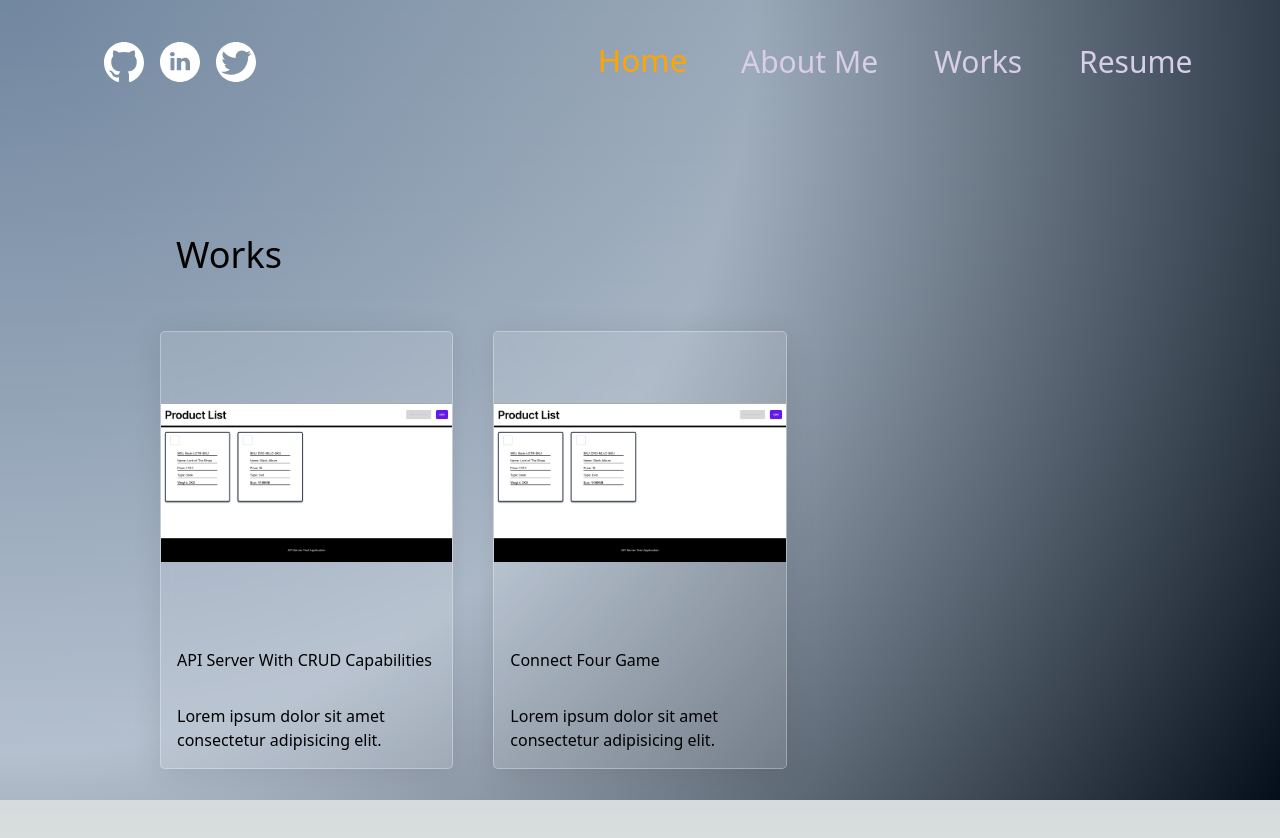
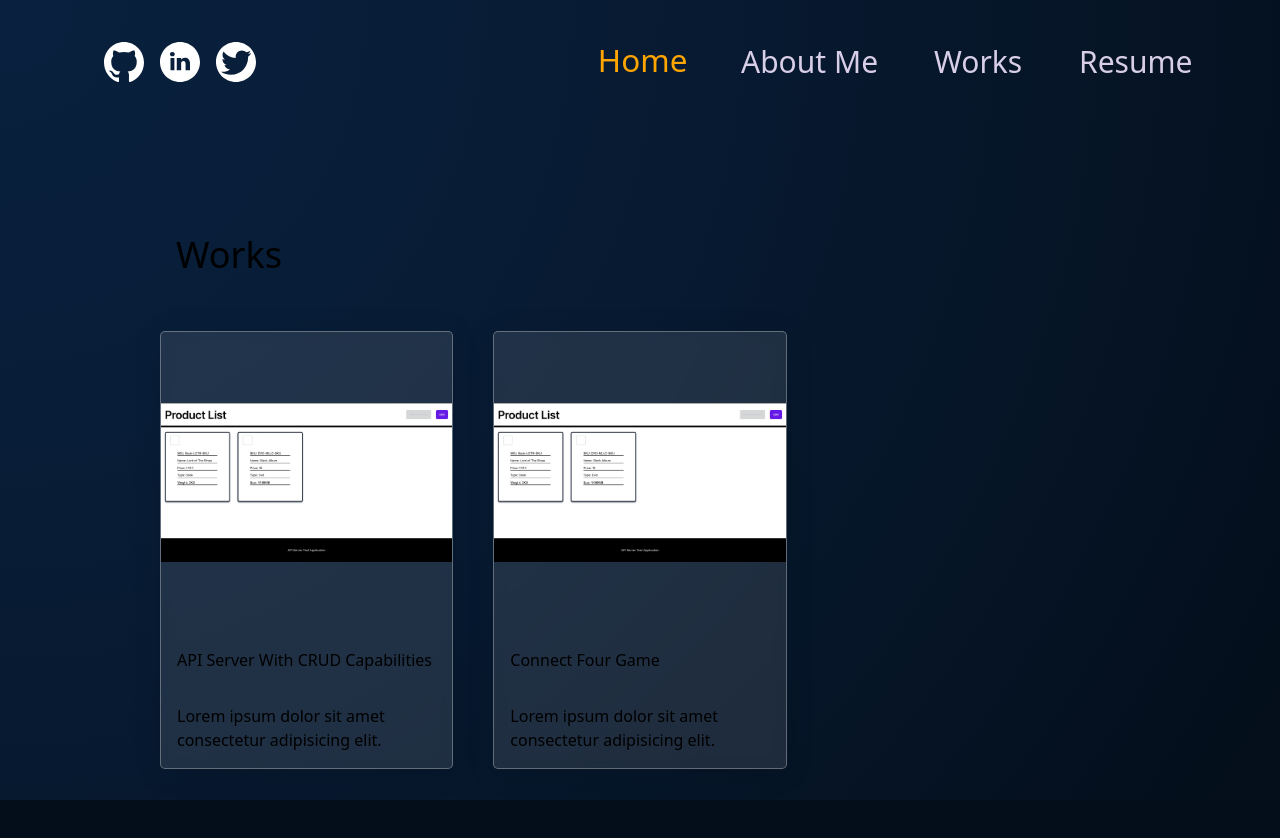
Before and after one commit to KBerkeYilmaz/personal-page, a Next.js app: page /works in a window 1280 px wide. Shown: the top 838 px of the page. Built offline with nearby package versions, Linux system fonts and the light colour scheme.

Commit message:
FIX: Fixed the eslint error. Might be the reason for #5 UPDATE: Cleared the globals.css values, trying to fix #5

```diff
--- a/package.json
+++ b/package.json
@@ -11,12 +11,13 @@
   "dependencies": {
     "babel-loader": "^9.1.3",
     "framer-motion": "^10.16.4",
-    "next": "^14.0.1",
+    "next": "^14.0.4",
     "popmotion": "^11.0.5",
     "react": "^18",
     "react-dom": "^18"
   },
   "devDependencies": {
+    "@babel/core": "^7.23.6",
     "@types/node": "^20",
     "@types/react": "^18",
     "@types/react-dom": "^18",
--- a/src/app/globals.css
+++ b/src/app/globals.css
@@ -2,32 +2,13 @@
 @tailwind components;
 @tailwind utilities;
 
-:root {
-  --foreground-rgb: 0, 0, 0;
-  --background-start-rgb: 214, 219, 220;
-  --background-end-rgb: 255, 255, 255;
-}
 
 html {
   scroll-behavior: smooth;
 }
 
-@media (prefers-color-scheme: dark) {
-  :root {
-    --foreground-rgb: 255, 255, 255;
-    --background-start-rgb: 0, 0, 0;
-    --background-end-rgb: 0, 0, 0;
-  }
-}
-
-body {
-  color: rgb(var(--foreground-rgb));
-  background: linear-gradient(
-      to bottom,
-      transparent,
-      rgb(var(--background-end-rgb))
-    )
-    rgb(var(--background-start-rgb));
+body{
+  background-color: #040e1a;
 }
 
 .li-hover-animate {
```
Also changed, not shown: .eslintrc.json, 1 other file (tests, documents, lock files or other folders).
